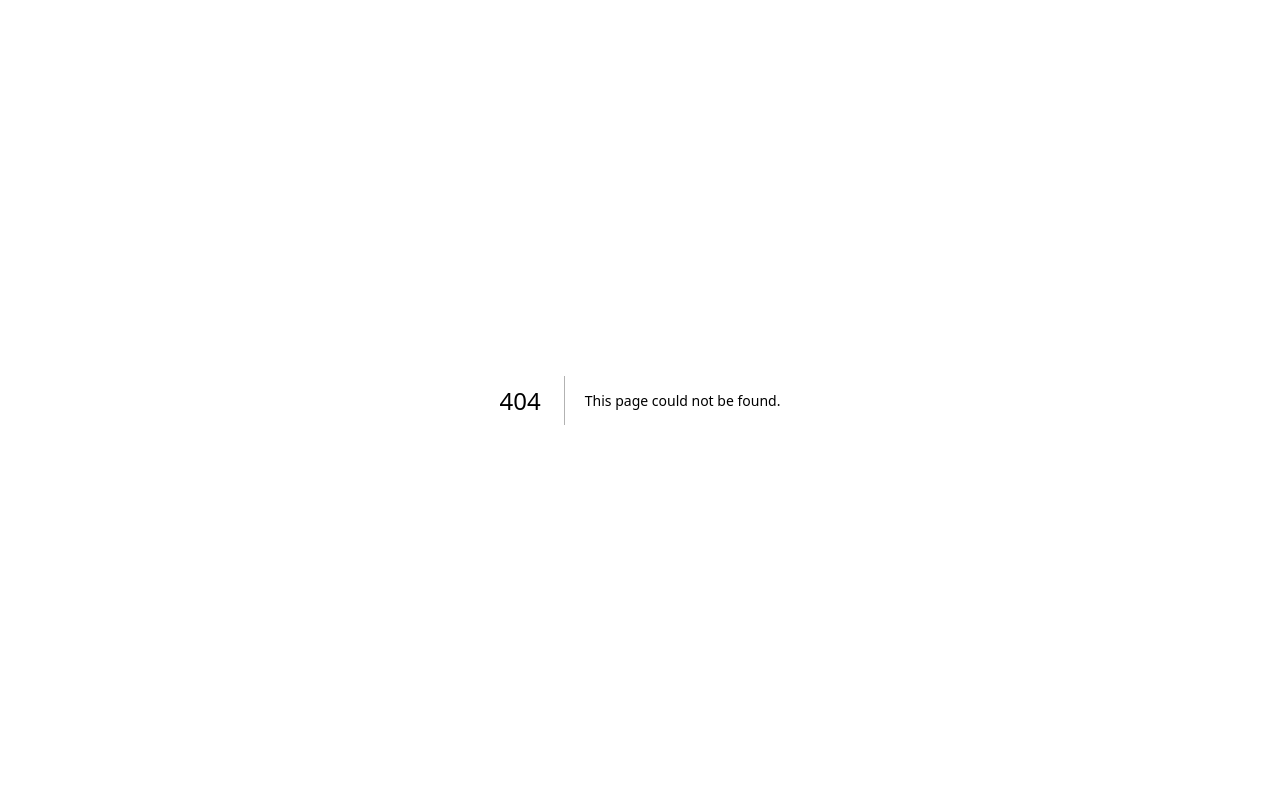
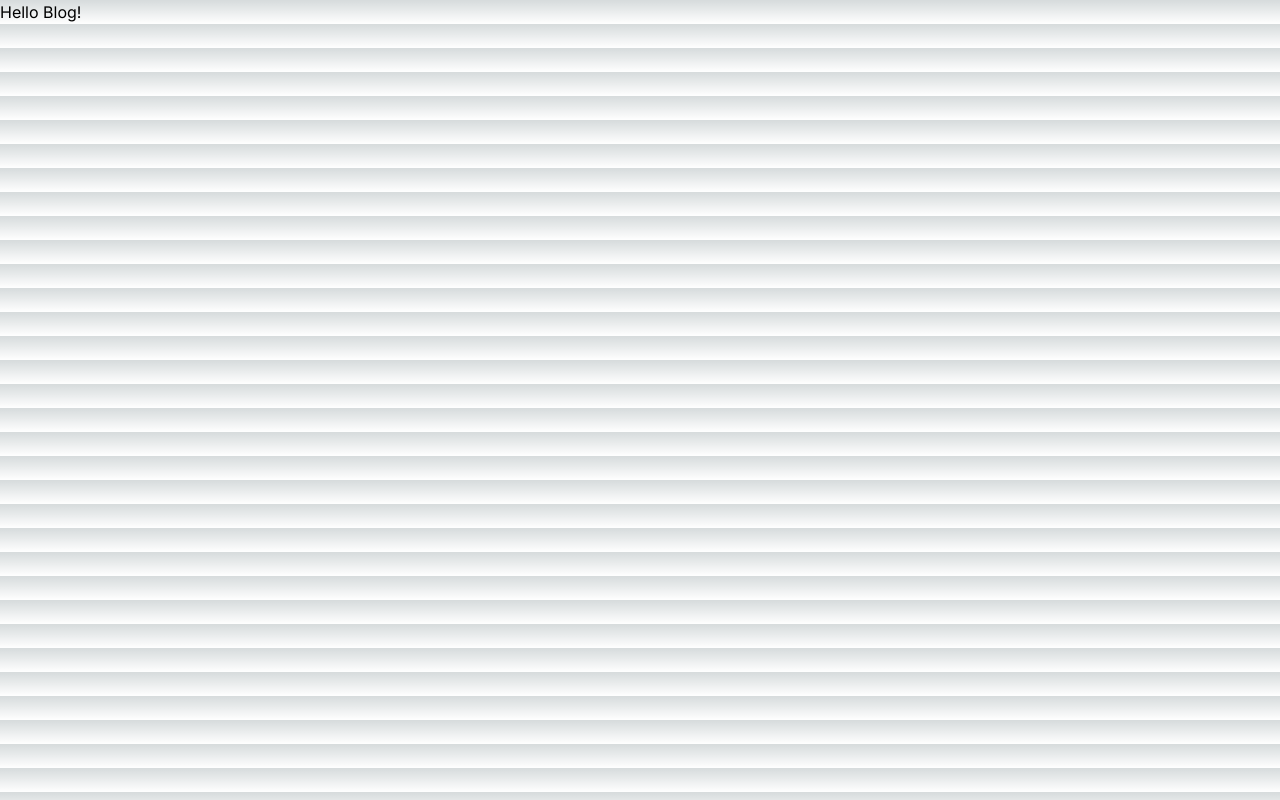
Before and after one commit to RamonJOrtega/wheel_and_tire_blog, a Next.js app: page /blog in a window 1280 px wide. Before the commit this address had no page. Built offline with nearby package versions, Linux system fonts and the light colour scheme.

Commit message:
add blog page in app dir

```diff
--- /dev/null
+++ b/app/blog/page.tsx
@@ -0,0 +1,4 @@
+const BlogPage = () => {
+    return <h1>Hello Blog!</h1>
+}
+export default BlogPage
```
